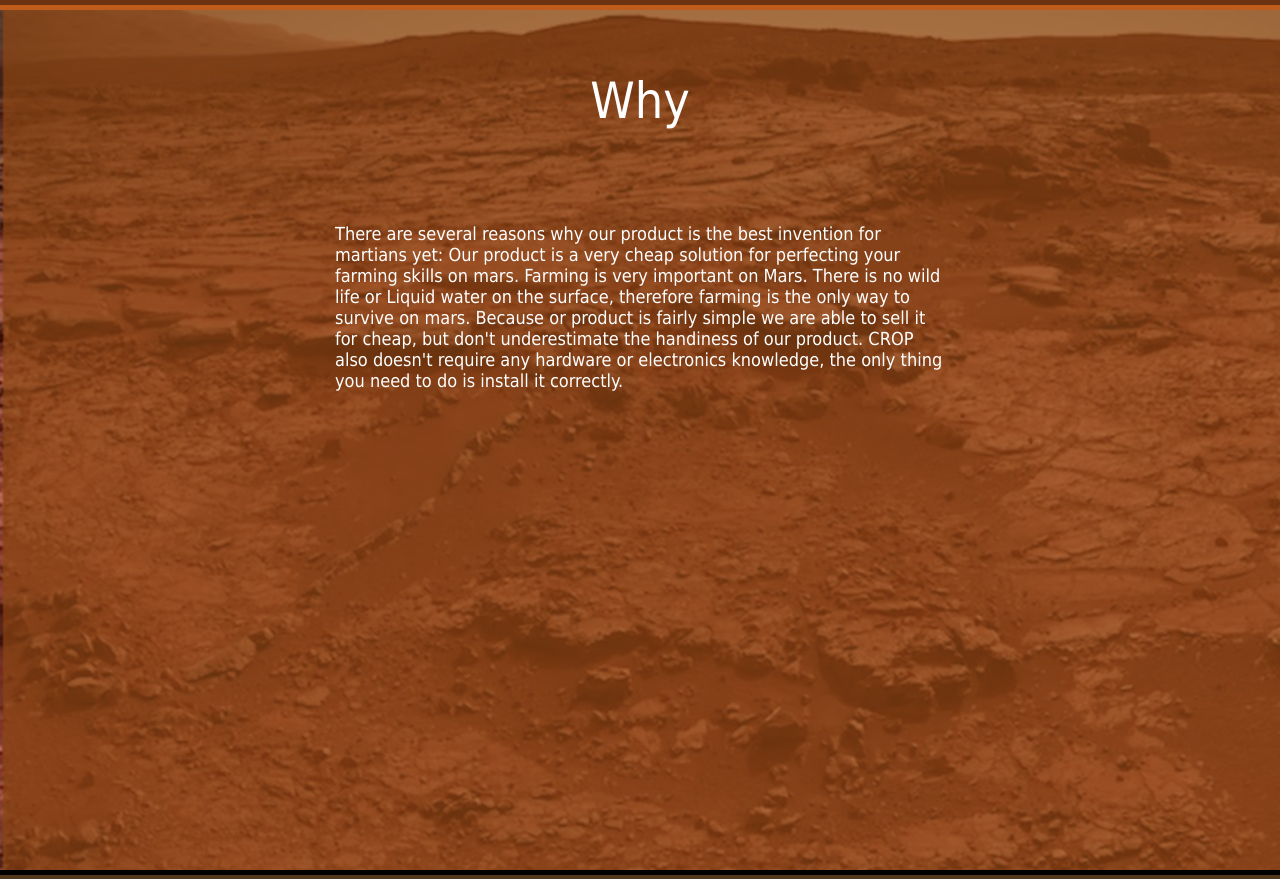
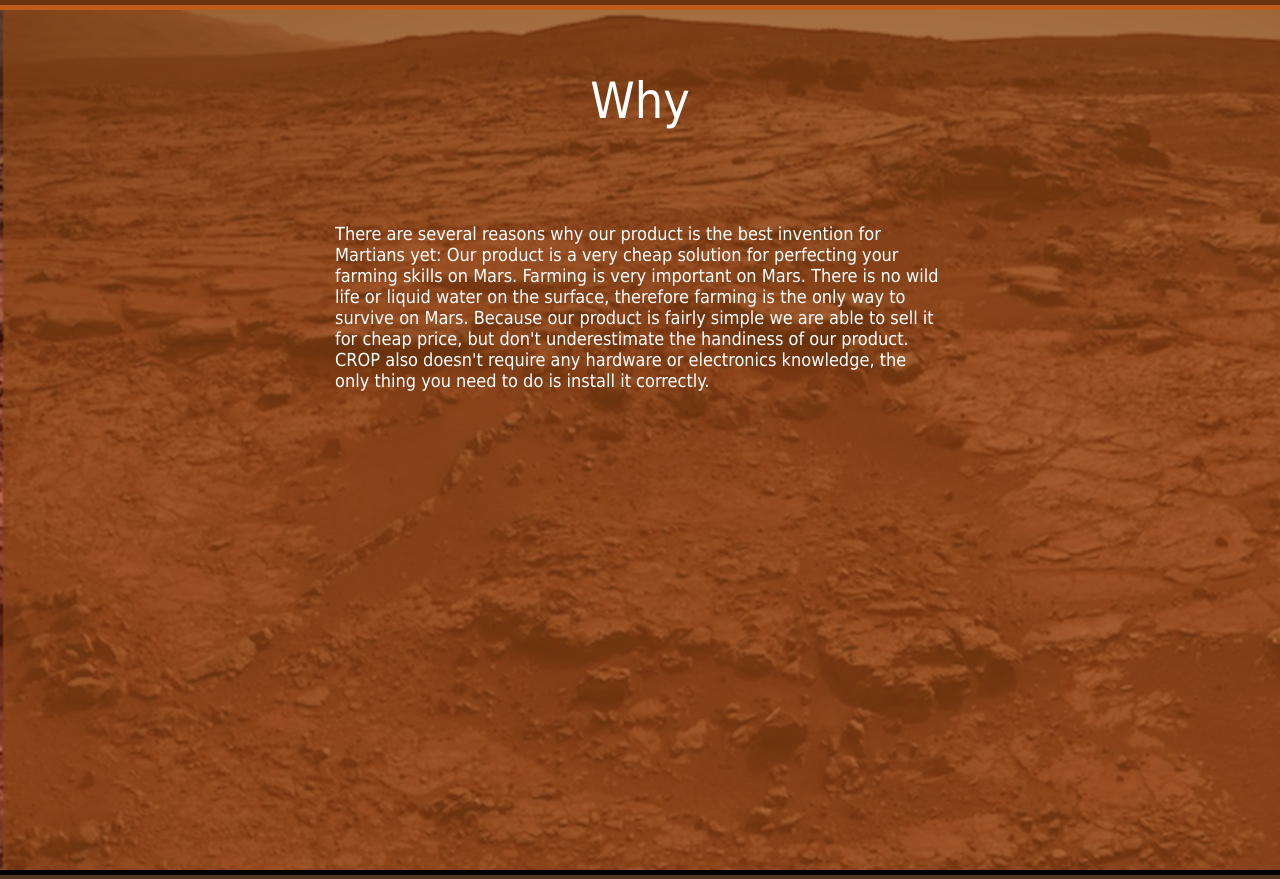
Before and after one commit to RobbinCMGT/CROP, a PHP site: page / in a window 1280 px wide. Shown: the part 2570-3449 px from the top of the page. Run offline with PHP 8.4, Linux system fonts and the light colour scheme.

Commit message:
Eind product

```diff
--- a/CROPWEBSITE/index.php
+++ b/CROPWEBSITE/index.php
@@ -50,9 +50,9 @@
 		<td class="Producttd3">
 			<br><br>
 
-				<a class="Text1"> There are several reasons why our product is the best invention for martians yet: Our product is a very cheap
-					solution for perfecting your farming skills on mars. Farming is very important on Mars. There is no wild life or Liquid water on the surface, therefore
-					farming is the only way to survive on mars. Because or product is fairly simple we are able to sell it for cheap, but don't underestimate the handiness of
+				<a class="Text1"> There are several reasons why our product is the best invention for Martians yet: Our product is a very cheap
+					solution for perfecting your farming skills on Mars. Farming is very important on Mars. There is no wild life or liquid water on the surface, therefore
+					farming is the only way to survive on Mars. Because our product is fairly simple we are able to sell it for cheap price, but don't underestimate the handiness of
 					our product. CROP also doesn't require any hardware or electronics knowledge, the only thing you need to do is install it correctly.
 
 
```
